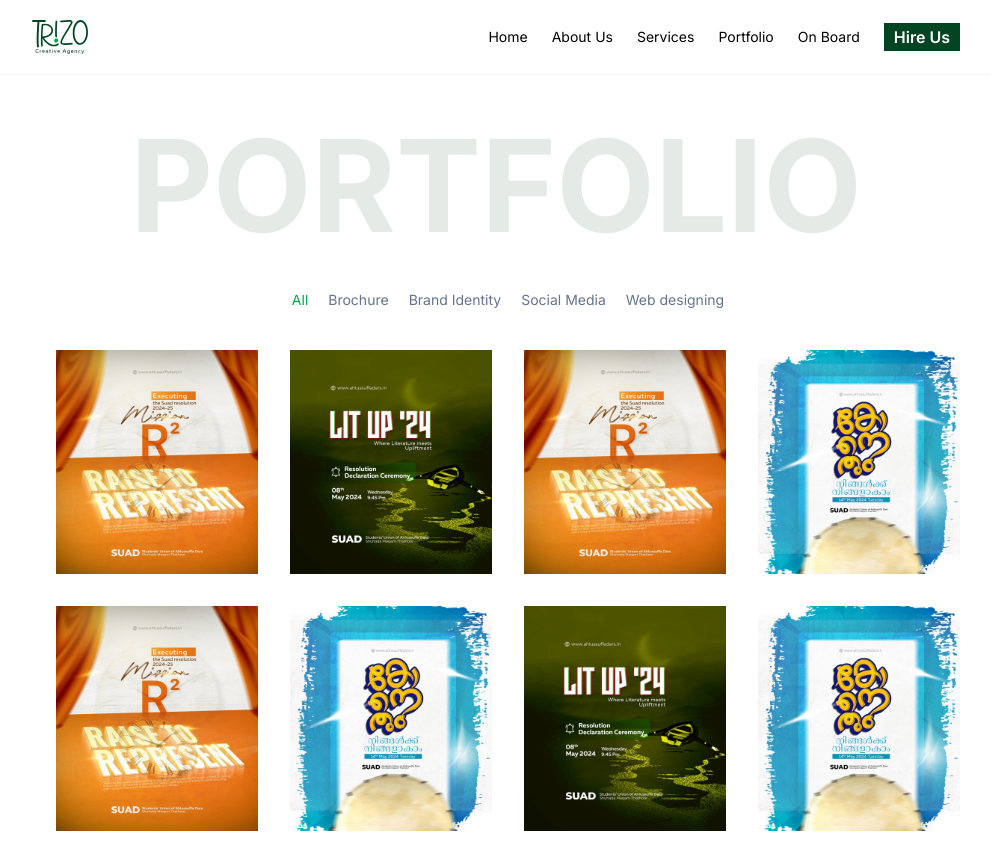
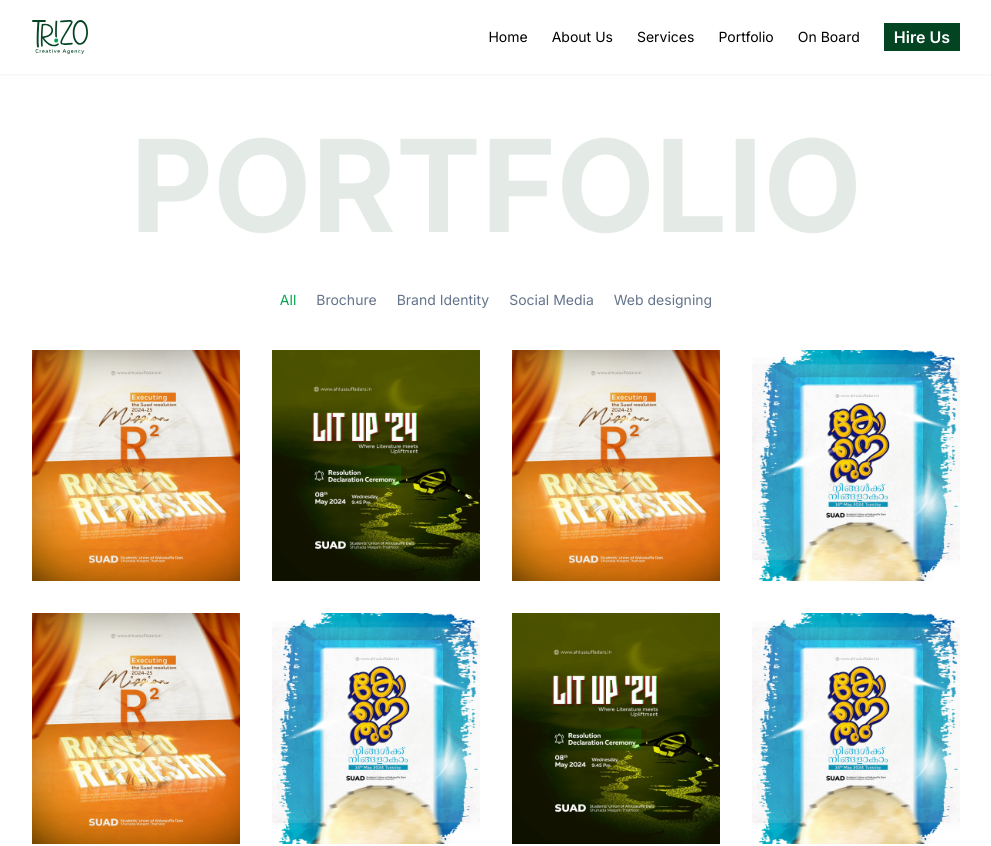
Before and after one commit to Thasneem-ma/trizo, a Next.js app: page /portfolio in a window 1280 px wide. Shown: the top 846 px of the page, without its empty margins (144-1135 px from the left). Built offline with nearby package versions, Linux system fonts and the light colour scheme.

Commit message:
port 2.0

```diff
--- a/app/portfolio/page.js
+++ b/app/portfolio/page.js
@@ -19,7 +19,7 @@
   };
 
   return (
-    <div className='flex flex-col  items-center py-12 px-16 md:px-44 space-x-6'>
+    <div className='flex flex-col py-12 px-14 md:px-44'>
       <div className='flex items-center justify-center'>
         <h1 className='text-5xl md:text-9xl font-bold text-brand-primary opacity-10'>PORTFOLIO</h1>
       </div>
@@ -38,8 +38,7 @@
       </div>
       <div className='grid grid-cols-2 md:grid-cols-3 lg:grid-cols-4 gap-4 md:gap-8'>
         {filteredImages.map((port, i) => (
-          <div  className='relative'>
-            <div key={i} className="image-container">
+            <div key={i} className="relative">
               <Image src={port.image} alt='portfolio' className="cursor-pointer w-300 h-200" />
               <div className="overlay">
                 <div className='flex justify-center items-center h-full'>
@@ -47,7 +46,6 @@
                 </div>
               </div>
             </div>
-          </div>
         ))}
       </div>
     </div>
```
